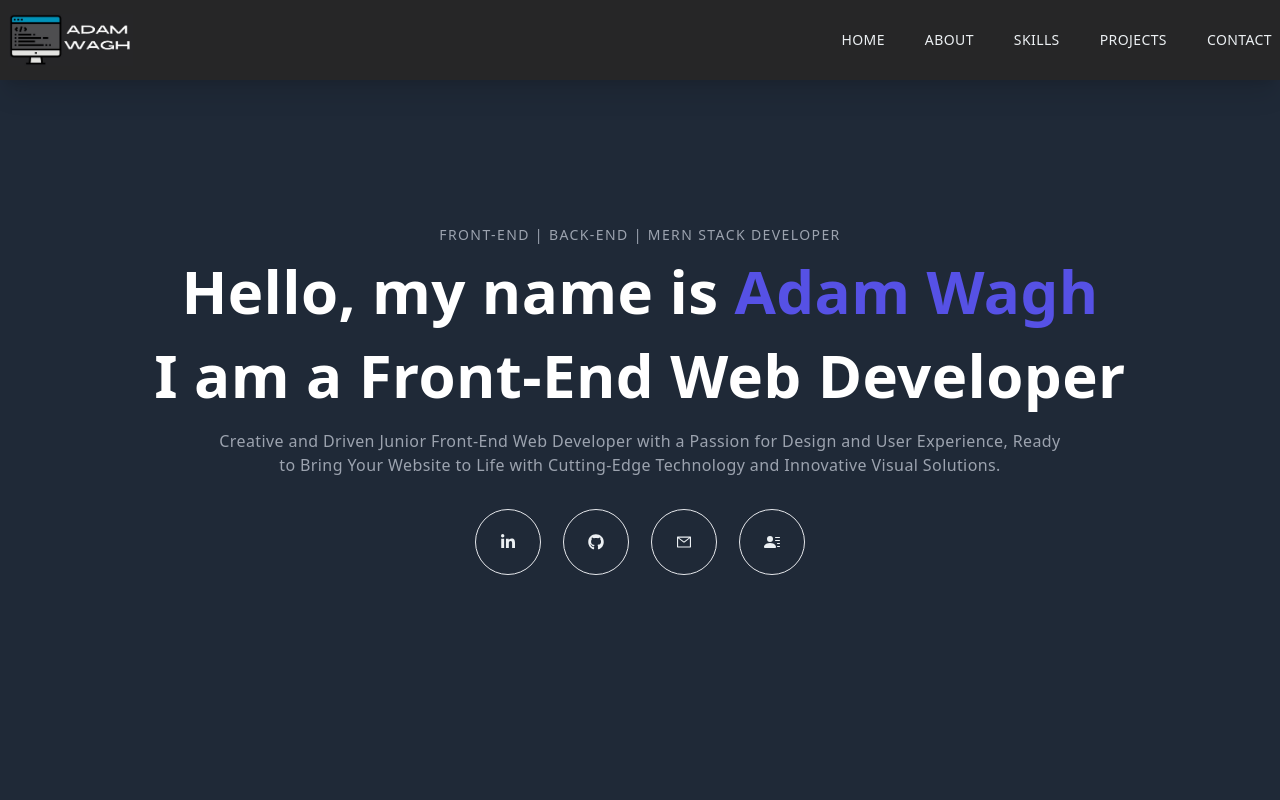
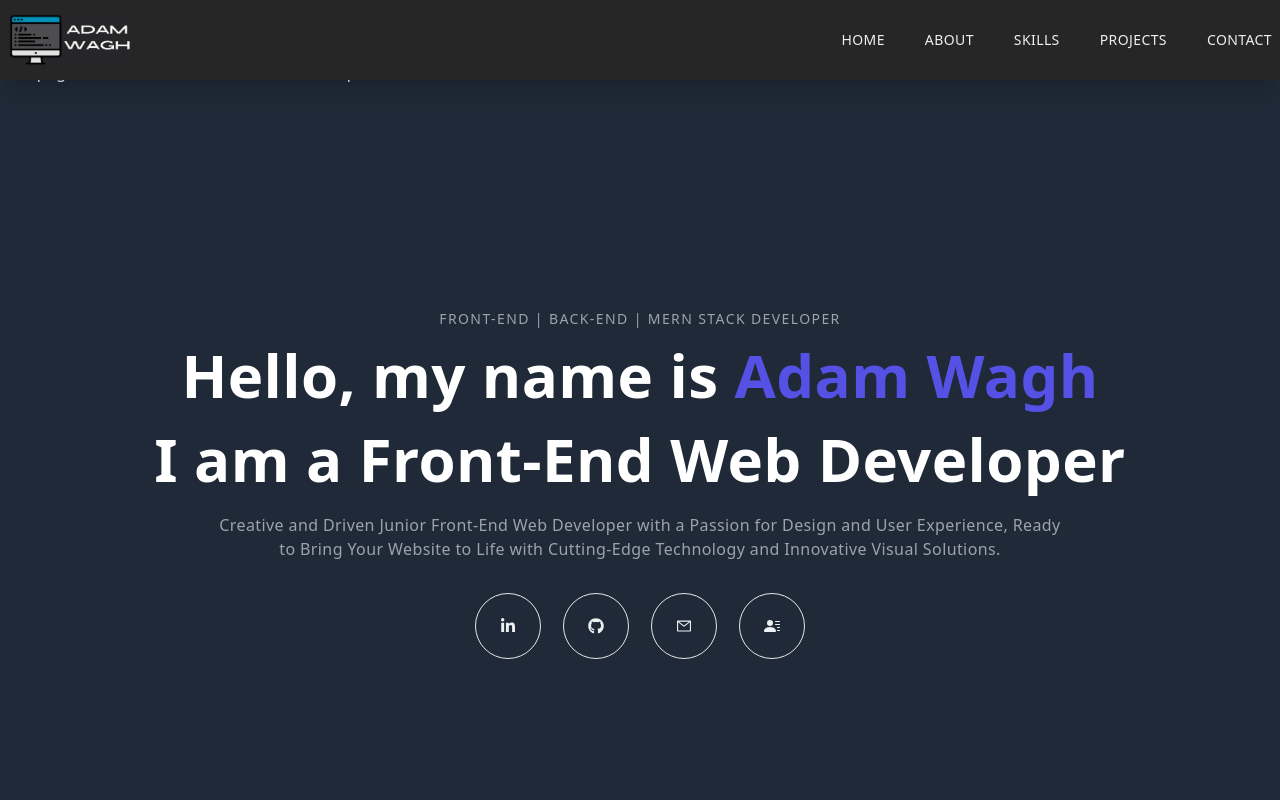
Before and after one commit to adamwagh512/portfolio, a Next.js app in the folder portfolio/: page / in a window 1280 px wide. Shown: the top 800 px of the page. Built offline with nearby package versions, Linux system fonts and the light colour scheme.

Commit message:
screen orientation

```diff
--- /dev/null
+++ b/portfolio/components/LockOrientation.jsx
@@ -0,0 +1,30 @@
+import { useEffect } from 'react';
+
+function LockOrientation() {
+  useEffect(() => {
+    // Check if screen orientation API is supported
+    if (screen.orientation) {
+      // Lock screen orientation to portrait mode
+      screen.orientation.lock('portrait');
+    } else {
+      // If not supported, display an error message
+      alert('Screen orientation lock not supported');
+    }
+
+    // Clean up function to unlock screen orientation when component unmounts
+    return () => {
+      if (screen.orientation) {
+        screen.orientation.unlock();
+      }
+    };
+  }, []);
+
+  return (
+    <div>
+      <h1>Lock Screen Orientation</h1>
+      <p>This page will lock the screen orientation in portrait mode.</p>
+    </div>
+  );
+}
+
+export default LockOrientation;
--- a/portfolio/pages/_app.tsx
+++ b/portfolio/pages/_app.tsx
@@ -1,10 +1,12 @@
 import '../styles/globals.css'
 import type { AppProps } from 'next/app'
 import Navbar from '../components/navbar1'
+import LockOrientation from '../components/LockOrientation';
 
 function MyApp({ Component, pageProps }: AppProps) {
   return (
   <>
+    <LockOrientation />
     <Navbar />
     <Component {...pageProps} />
   </>
```
